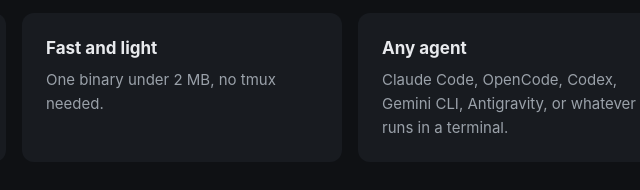
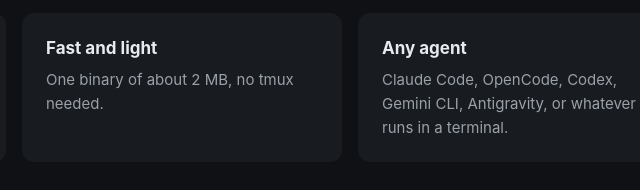
Before and after one commit to borjamrd/orcux, a plain HTML site: page site/index.html in a window 1280 px wide. Shown: the part 1617-1807 px from the top of the page, 458-1098 px from the left. Drawn offline with Linux system fonts and the light colour scheme.

Commit message:
Measure the speed of 0.4.0
The test of 50 terminals, run again on both engines: orcux ls and orcux
show got faster since 0.1.0, CPU and memory at rest stayed the same, and
the binary grew to 2.1 MB, so "under 2 MB" became "about 2 MB".

```diff
--- a/site/index.html
+++ b/site/index.html
@@ -127,7 +127,7 @@ footer span { margin-left: auto; }
       <div><h3>See who needs you</h3><p>Working <span class="st" style="color:var(--current)">●</span>, asking <span class="st" style="color:var(--signal)">?</span>, failed <span class="st" style="color:var(--coral)">!</span>, done <span class="st" style="color:var(--kelp)">■</span>. One key takes you there.</p></div>
       <div><h3>Agents go on without you</h3><p>Close orcux and come back: every terminal is where you left it.</p></div>
       <div><h3>Bring the work back</h3><p>Files and diffs, conflicts, merge, and your pull requests beside it.</p></div>
-      <div><h3>Fast and light</h3><p>One binary under 2 MB, no tmux needed.</p></div>
+      <div><h3>Fast and light</h3><p>One binary of about 2 MB, no tmux needed.</p></div>
       <div><h3>Any agent</h3><p>Claude Code, OpenCode, Codex, Gemini CLI, Antigravity, or whatever runs in a terminal.</p></div>
     </div>
   </section>
```
Also changed, not shown: 3 other files.
